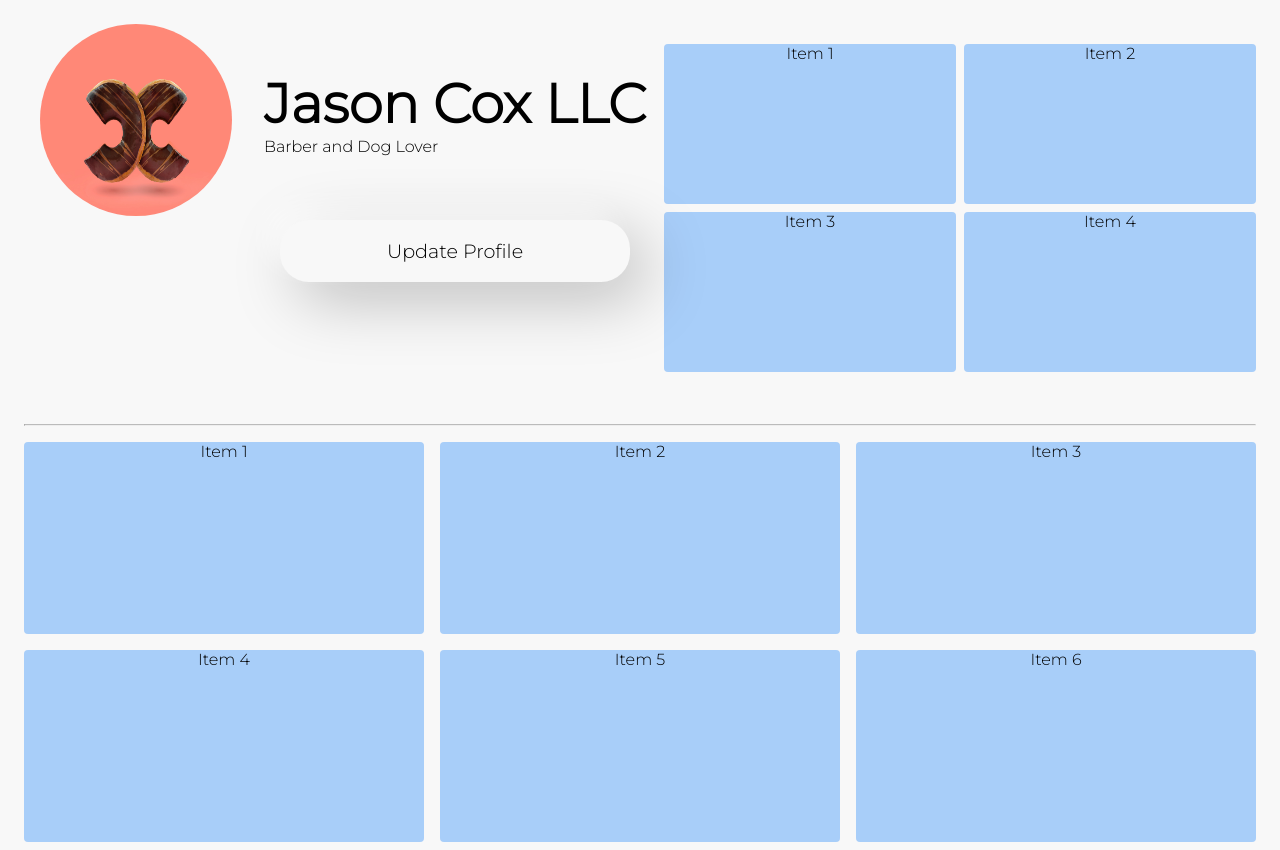
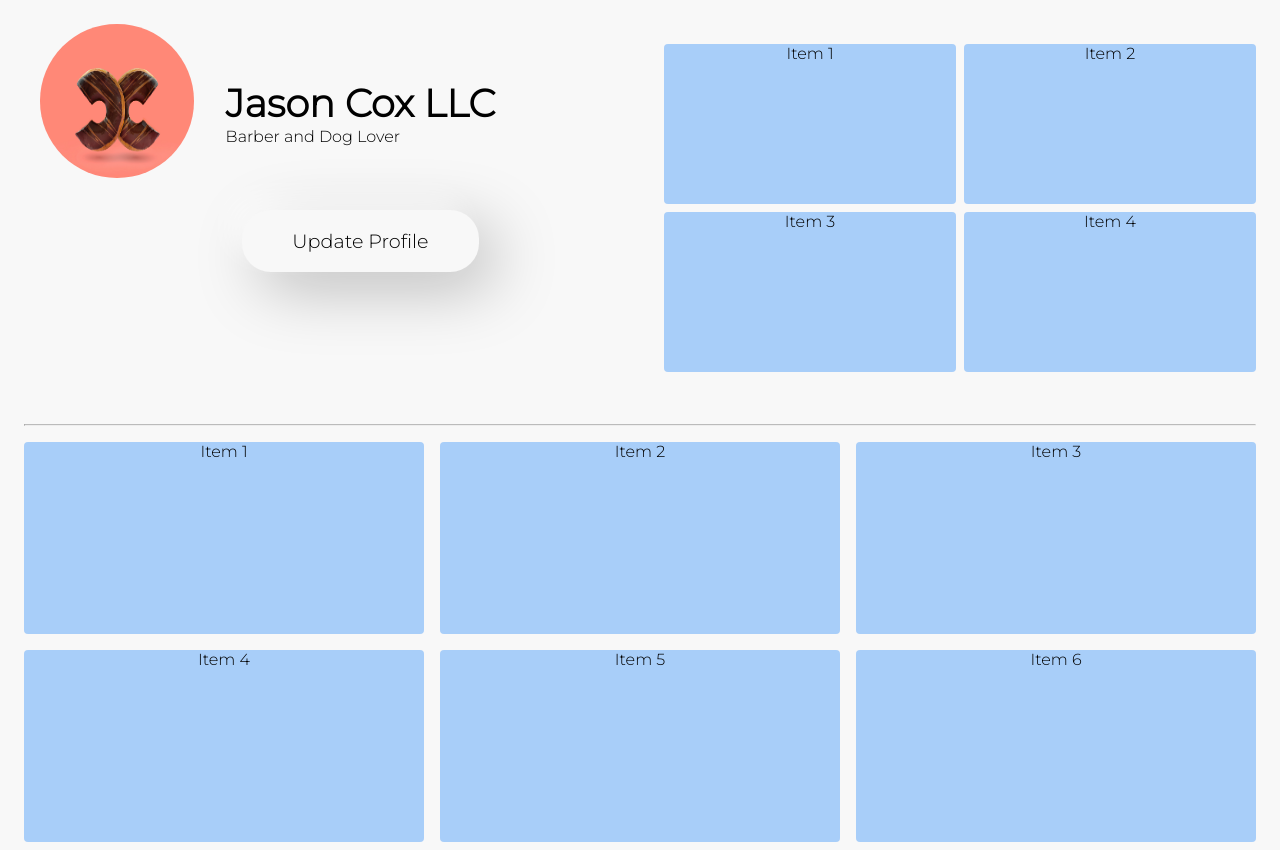
Before and after one commit to BYUCS452F2020/Small-Business-Platform, a React app in the folder client/: page /home/user in a window 1280 px wide. Built offline with nearby package versions, Linux system fonts and the light colour scheme.

Commit message:
Stashing changes for merge with business portfolio integration

```diff
--- a/client/src/components/BusinessPortfolio.tsx
+++ b/client/src/components/BusinessPortfolio.tsx
@@ -1,6 +1,6 @@
 import React from 'react'
 import icon from '../assets/demo_icon.jpg'
-import '../styles/user-portfolio.scss'
+import '../styles/business-portfolio.scss'
 
 const UserPortfolio : React.FC = () => {
   return (
--- a/client/src/styles/user-portfolio.scss
+++ b/client/src/styles/business-portfolio.scss
@@ -1,7 +1,7 @@
 img {
   border-radius: 50%;
-  height: 12rem;
-  width: 12rem;
+  height: 12vw;
+  width: 12vw;
   margin: 1rem;
 }
 
@@ -48,7 +48,7 @@ img {
 }
 
 .business-name {
-  font-size: calc(1rem + 3vw);
+  font-size: 3vw;
   font-weight: bold;
 }
 
```
